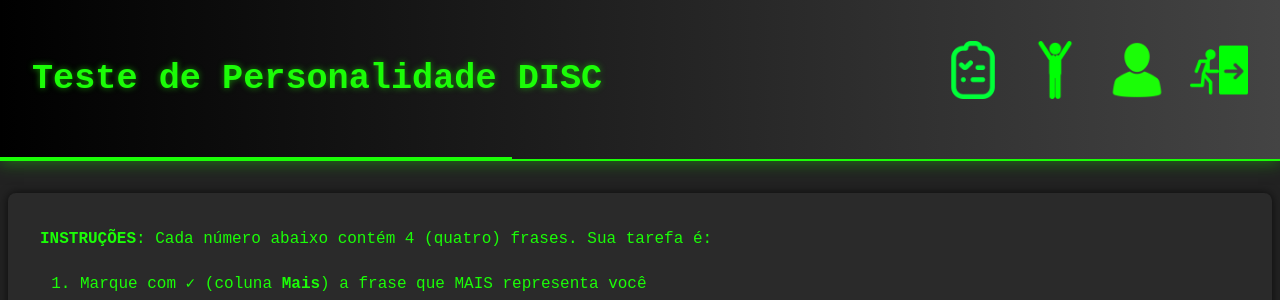
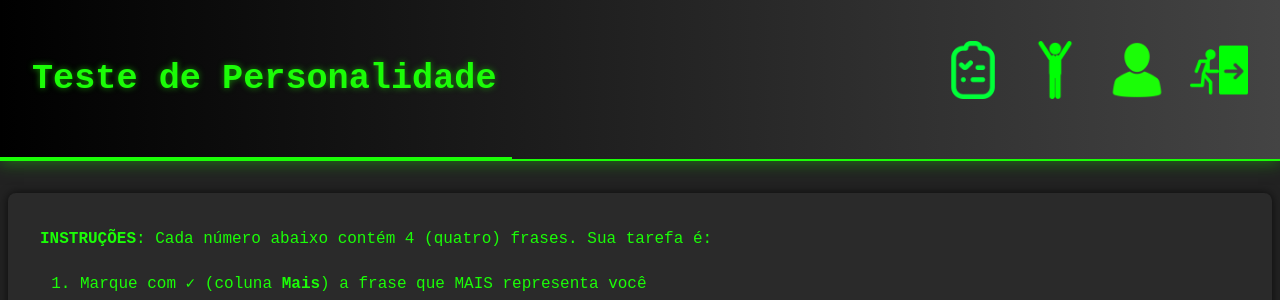
Before and after one commit to ANGELO-OSTROSKI/projeto-vida, a PHP site: page /quiz/quiz.php in a window 1280 px wide. Shown: the top 300 px of the page. Run offline with PHP 8.4, Linux system fonts and the light colour scheme; data that the repository does not hold is empty.

Commit message:
class 21/05

```diff
--- a/quiz/quiz.php
+++ b/quiz/quiz.php
@@ -32,7 +32,7 @@
 
 <body>
   <header>
-    <h1> Teste de Personalidade DISC</h1>
+    <h1> Teste de Personalidade </h1>
 
       <nav>
             <ul>
```
